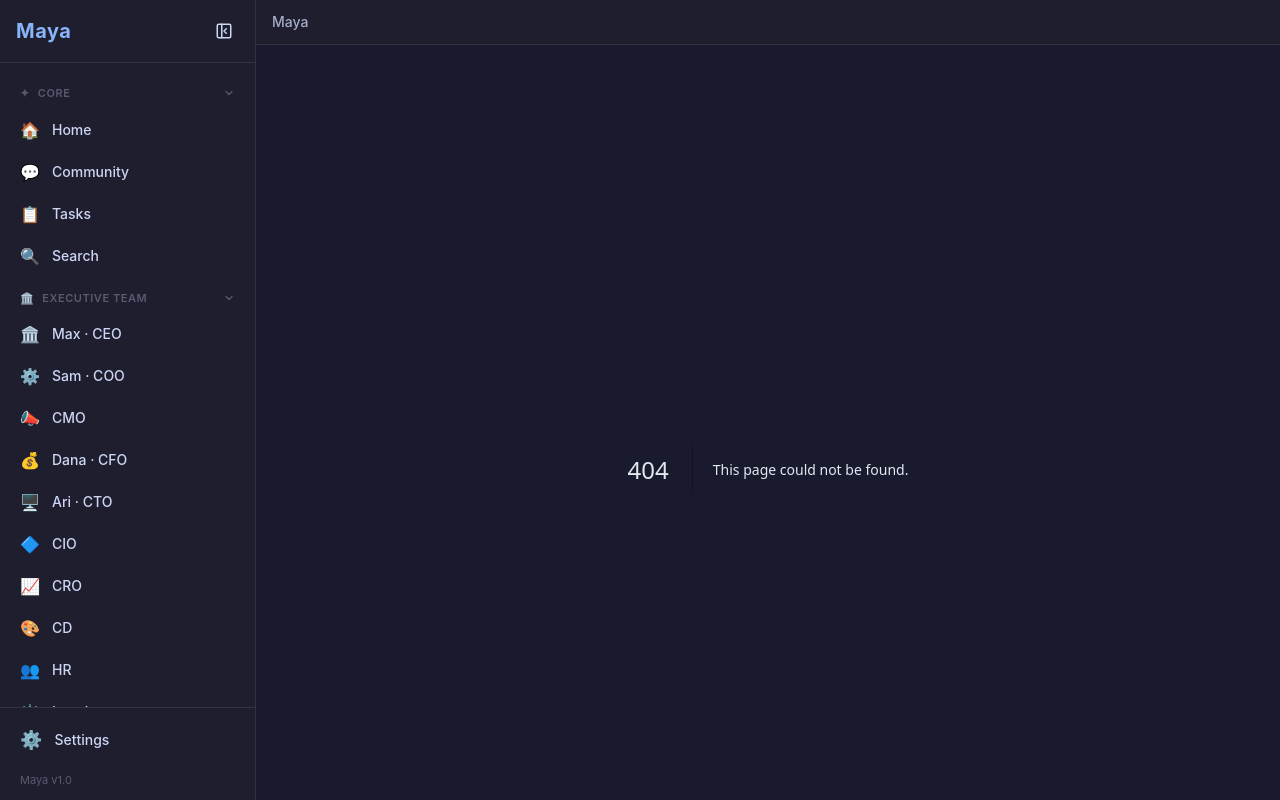
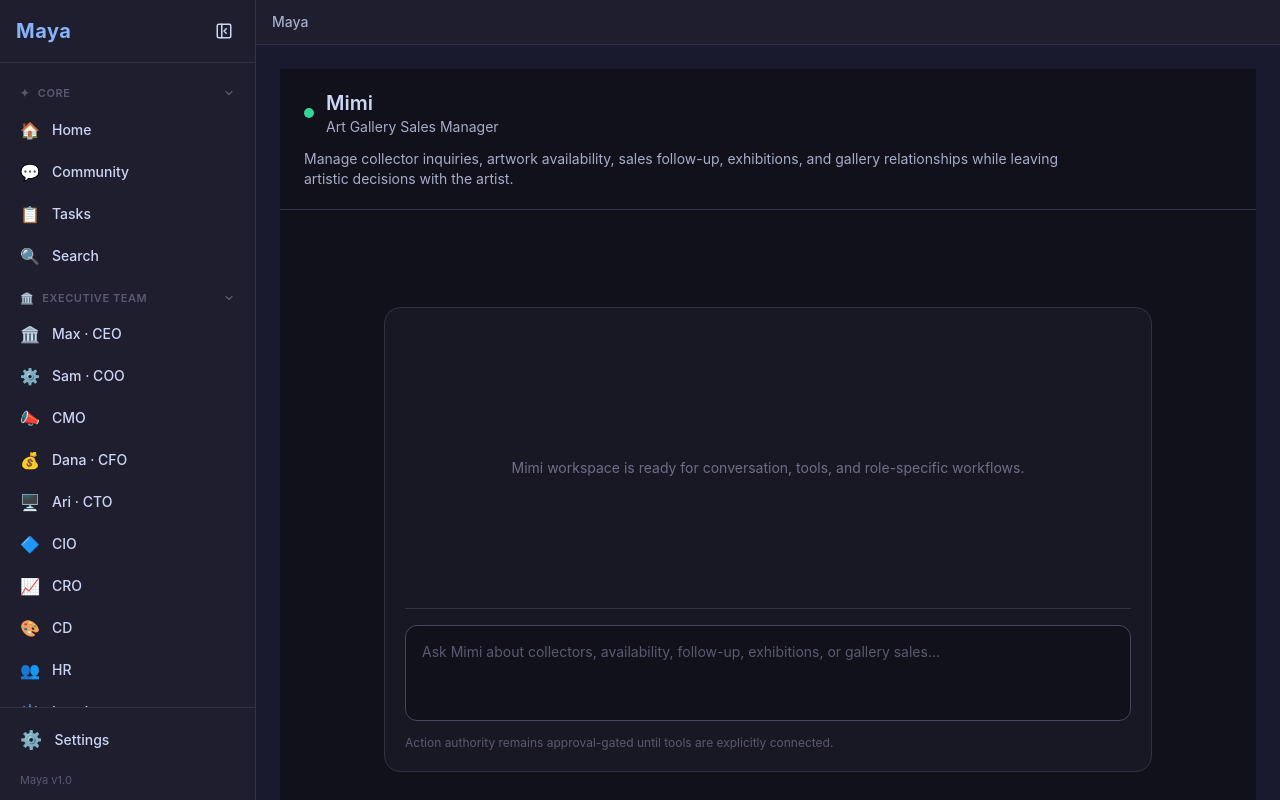
Before and after one commit to cre8veheart-ai/Maya_with_sidebar, a Next.js app: page /art-gallery in a window 1280 px wide. Before the commit this address had no page. Built offline with nearby package versions, Linux system fonts and the light colour scheme.

Commit message:
Add Mimi gallery sales workspace

```diff
--- /dev/null
+++ b/app/art-gallery/page.tsx
@@ -0,0 +1,12 @@
+import AgentWorkspace from "@/components/AgentWorkspace";
+
+export default function ArtGalleryPage() {
+  return (
+    <AgentWorkspace
+      name="Mimi"
+      title="Art Gallery Sales Manager"
+      mission="Manage collector inquiries, artwork availability, sales follow-up, exhibitions, and gallery relationships while leaving artistic decisions with the artist."
+      placeholder="Ask Mimi about collectors, availability, follow-up, exhibitions, or gallery sales..."
+    />
+  );
+}
```
